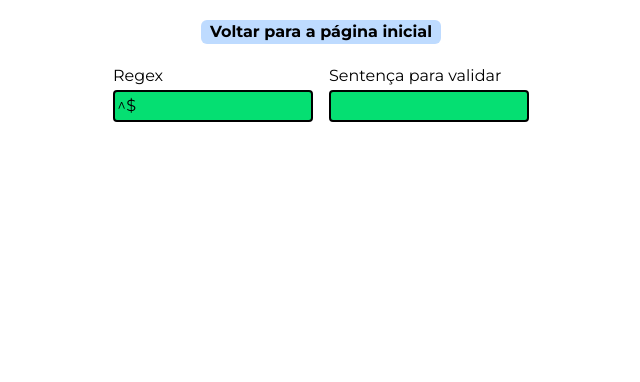
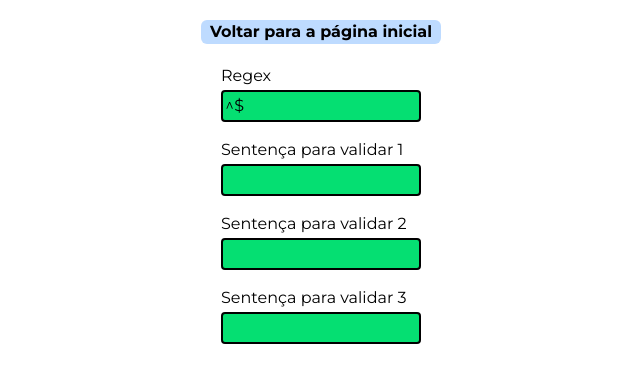
Before and after one commit to Pedro-Alonso/lftc, a Next.js app: page /regex in a window 1280 px wide. Shown: the top 382 px of the page, without its empty margins (319-959 px from the left). Built offline with nearby package versions, Linux system fonts and the light colour scheme.

Commit message:
feat: using three input fields on regex page

```diff
--- a/src/app/(pages)/regex/page.tsx
+++ b/src/app/(pages)/regex/page.tsx
@@ -5,22 +5,48 @@ import { Link } from "@/components/link";
 import { Screen } from "@/components/screen";
 import { useEffect, useState } from "react";
 
+interface TextState {
+  id: string;
+  value: string;
+  isValid: boolean;
+}
+
 const RegexPage = () => {
   const [regex, setRegex] = useState("^$");
-  const [text, setText] = useState("");
-  const [isTextValid, setIsTextValid] = useState(true);
   const [isRegexValid, setIsRegexValid] = useState(true);
-  const handleRegexChange = (regex: string) => setRegex(regex);
-  const handleTextChange = (text: string) => setText(text);
+  const [texts, setTexts] = useState<TextState[]>([
+    { id: "text1", value: "", isValid: true },
+    { id: "text2", value: "", isValid: true },
+    { id: "text3", value: "", isValid: true },
+  ]);
+
+  const handleRegexChange = (value: string) => setRegex(value);
+
+  const handleTextChange = (value: string, index: number) => {
+    setTexts((prev) =>
+      prev.map((item, i) => (i === index ? { ...item, value } : item))
+    );
+  };
+
+  const validateTexts = (pattern: RegExp, currentTexts: TextState[]) => {
+    return currentTexts.map((text) => ({
+      ...text,
+      isValid: pattern.test(text.value),
+    }));
+  };
+
+  const combinedTexts = texts.map((t) => t.value).join(", ");
+
   useEffect(() => {
     try {
       const pattern = new RegExp(regex);
-      setIsTextValid(pattern.test(text));
+      setTexts((prev) => validateTexts(pattern, prev));
       setIsRegexValid(true);
     } catch {
       setIsRegexValid(false);
     }
-  }, [regex, text]);
+  }, [regex, combinedTexts]);
+
   return (
     <Screen>
       <Link
@@ -28,7 +54,7 @@ const RegexPage = () => {
         text="Voltar para a página inicial"
         className="!w-60 mb-5"
       />
-      <div className="flex gap-4">
+      <div className="flex flex-col gap-4">
         <Input
           label="Regex"
           type={InputTypes.Text}
@@ -36,13 +62,17 @@ const RegexPage = () => {
           value={regex}
           className={isRegexValid ? "bg-green-400" : "bg-red-400"}
         />
-        <Input
-          label="Sentença para validar"
-          type={InputTypes.Text}
-          onChange={handleTextChange}
-          value={text}
-          className={isTextValid ? "bg-green-400" : "bg-red-400"}
-        />
+
+        {texts.map((text, index) => (
+          <Input
+            key={text.id}
+            label={`Sentença para validar ${index + 1}`}
+            type={InputTypes.Text}
+            onChange={(value) => handleTextChange(value, index)}
+            value={text.value}
+            className={text.isValid ? "bg-green-400" : "bg-red-400"}
+          />
+        ))}
       </div>
     </Screen>
   );
```
